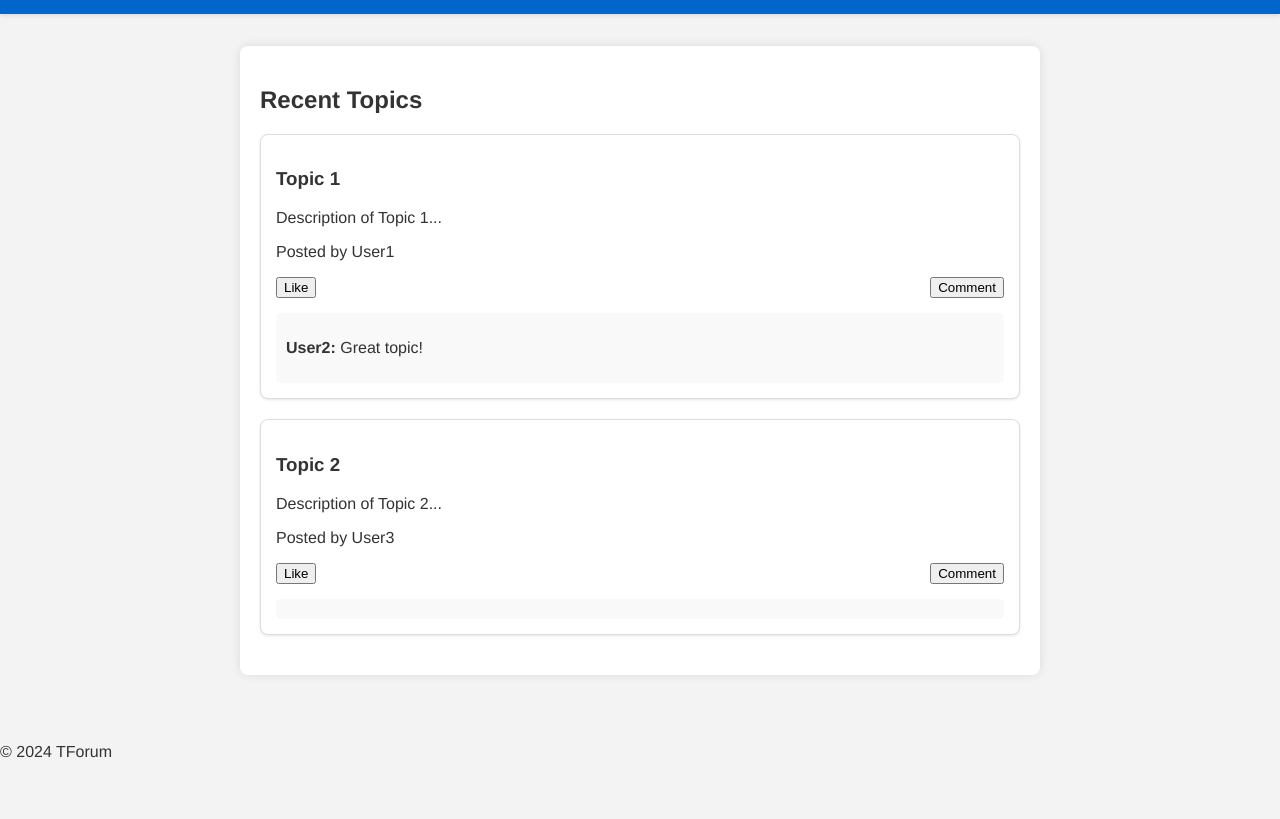
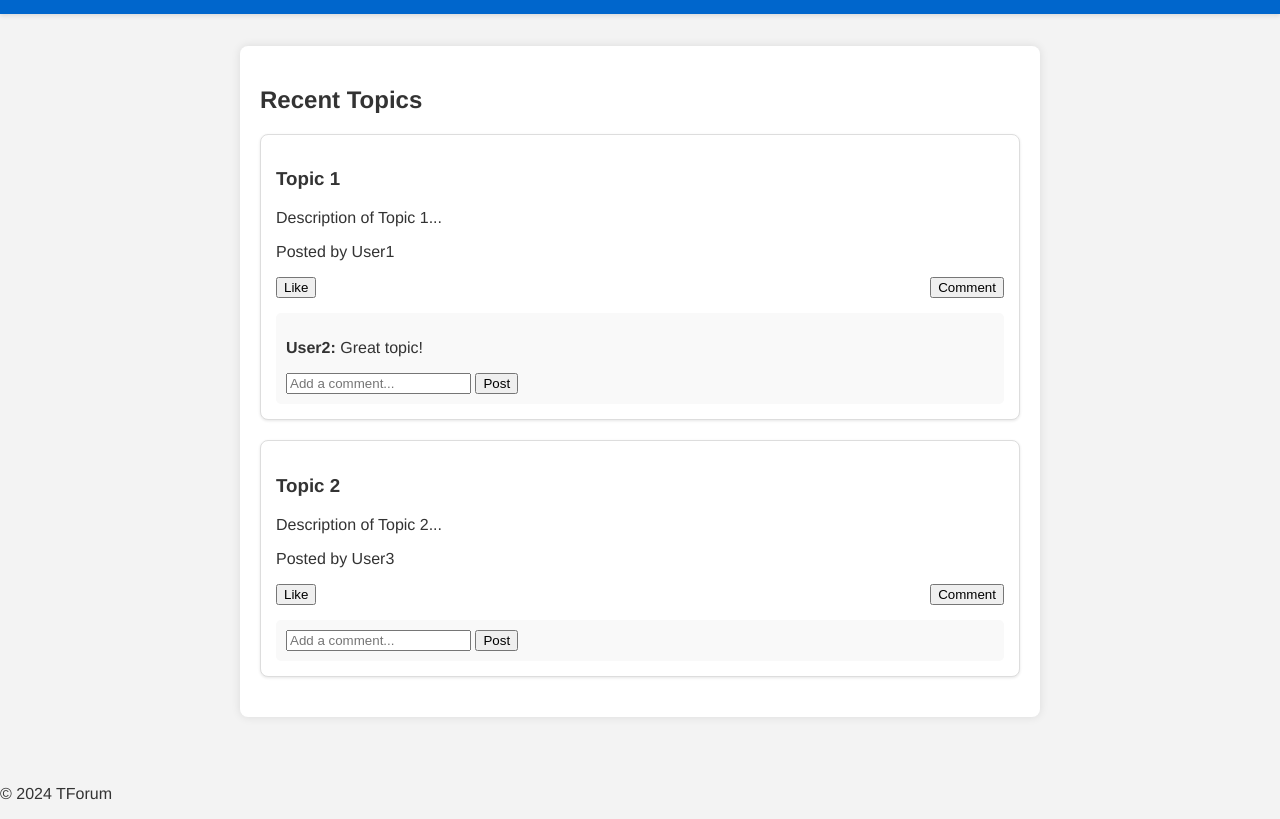
Before and after one commit to masovskiy/forumtest, a plain HTML site: page topics.html in a window 1280 px wide. Shown: the part 116-935 px from the top of the page. Before the commit the page ends 893 px from the top, so only its background shows below. Drawn offline with Linux system fonts and the light colour scheme.

Commit message:
Update topics.html

```diff
--- a/topics.html
+++ b/topics.html
@@ -32,6 +32,11 @@
                 </div>
                 <div class="comments-section">
                     <p><strong>User2:</strong> Great topic!</p>
+                    <!-- Comment form -->
+                    <form class="comment-form">
+                        <input type="text" placeholder="Add a comment..." required>
+                        <button type="submit">Post</button>
+                    </form>
                 </div>
             </div>
             <div class="post">
@@ -44,6 +49,11 @@
 </div>
                 <div class="comments-section">
                     <!-- Comments go here -->
+                    <!-- Comment form -->
+                    <form class="comment-form">
+                        <input type="text" placeholder="Add a comment..." required>
+                        <button type="submit">Post</button>
+                    </form>
                 </div>
             </div>
         </section>
```
Lines whose indentation alone changed are shown as unchanged.
